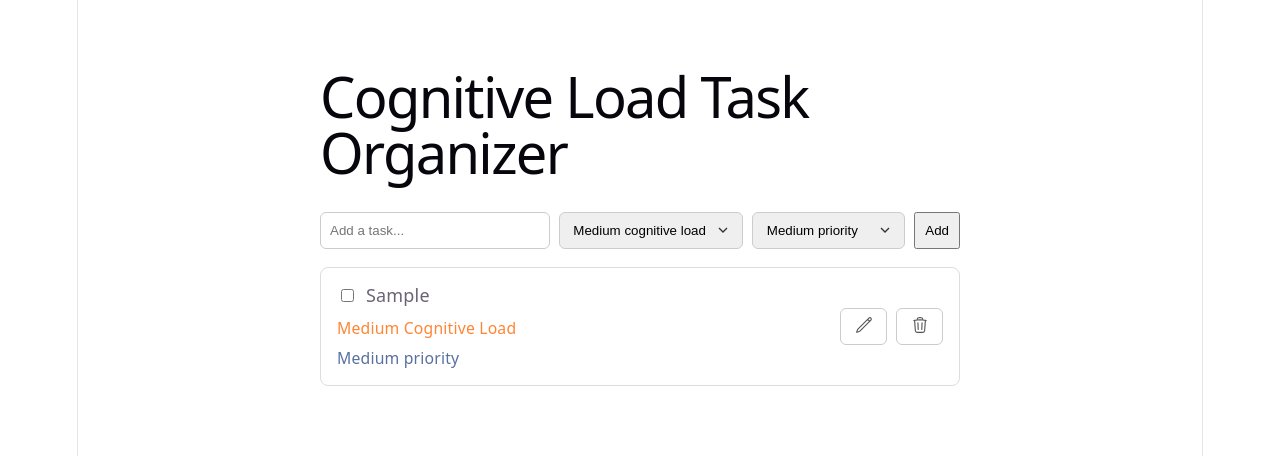
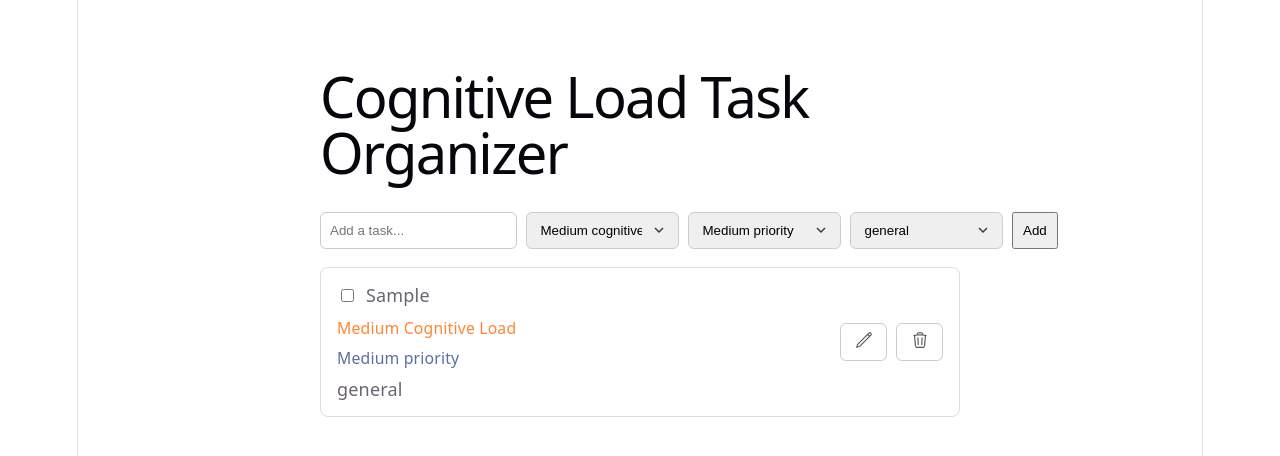
Before and after one commit to martinson-r/Cognitive-Load-Task-Organizer, a React (Vite) app: page / in a window 1280 px wide. Both pictures are taken after typing "Sample" into the empty fields and a click on the button "Add". Shown: the top 456 px of the page. Built offline with nearby package versions, Linux system fonts and the light colour scheme.

Commit message:
feat: add context selection to task form

```diff
--- a/src/App.jsx
+++ b/src/App.jsx
@@ -2,7 +2,11 @@ import { useEffect, useState } from "react";
 import "./App.css";
 import { getAllTasks, saveTask, deleteTask } from "./data/db";
 import TaskForm from "./components/TaskForm";
-import { LOAD_LABELS, PRIORITY_LABELS } from "./constants/TaskOptions";
+import {
+  LOAD_LABELS,
+  PRIORITY_LABELS,
+  DEFAULT_CONTEXT_OPTIONS,
+} from "./constants/TaskOptions";
 import TaskCard from "./components/TaskCard";
 
 function App() {
@@ -14,7 +18,12 @@ function App() {
   const [editLoad, setEditLoad] = useState("medium");
   const [priority, setPriority] = useState("medium");
   const [editPriority, setEditPriority] = useState("medium");
+  const [context, setContext] = useState("general");
+  const [editContext, setEditContext] = useState("general");
+  const [customContexts, setCustomContexts] = useState([]);
+  const [newContextInput, setNewContextInput] = useState("");
 
+  // load stored tasks from IndexedDB
   useEffect(() => {
     async function loadTasks() {
       try {
@@ -28,6 +37,32 @@ function App() {
     loadTasks();
   }, []);
 
+  // Load and save custom Context information to localStorage
+  useEffect(() => {
+  const storedContexts = localStorage.getItem("custom-context-options");
+  if (storedContexts) {
+    setCustomContexts(JSON.parse(storedContexts));
+  }
+  }, []);
+
+  useEffect(() => {
+    localStorage.setItem(
+      "custom-context-options",
+      JSON.stringify(customContexts)
+    );
+  }, [customContexts]);
+
+  function handleAddCustomContext() {
+    const trimmed = newContextInput.trim().toLowerCase();
+
+    if (!trimmed) return;
+    if (contextOptions.includes(trimmed)) return;
+
+    setCustomContexts((prev) => [...prev, trimmed]);
+    setContext(trimmed);
+    setNewContextInput("");
+  }
+
   async function addTask(e) {
     e.preventDefault();
 
@@ -38,6 +73,7 @@ function App() {
       title: input.trim(),
       load,
       priority,
+      context,
       done: false,
       createdAt: Date.now(),
     };
@@ -48,6 +84,7 @@ function App() {
       setInput("");
       setLoad("medium");
       setPriority("medium");
+      setContext("general");
     } catch (error) {
       console.error("Failed to save task:", error);
     }
@@ -67,6 +104,7 @@ function handleStartEdit(task) {
   setEditTitle(task.title);
   setEditLoad(task.load);
   setEditPriority(task.priority ?? "medium"); // Being extra safe in case old tasks don't have a priority set
+  setEditContext(task.context ?? "computer");
 }
 
 function handleCancelEdit() {
@@ -74,6 +112,7 @@ function handleCancelEdit() {
   setEditTitle("");
   setEditLoad("medium");
   setEditPriority("medium");
+  setEditContext("computer");
 }
 
 async function handleSaveEdit(id) {
@@ -90,6 +129,7 @@ async function handleSaveEdit(id) {
     title: trimmedTitle,
     load: editLoad,
     priority: editPriority,
+    context: editContext,
   };
 
   try {
@@ -139,6 +179,9 @@ async function handleToggleTask(id) {
         setLoad={setLoad}
         priority={priority}
         setPriority={setPriority}
+        context={context}
+        setContext={setContext}
+        contextOptions={DEFAULT_CONTEXT_OPTIONS}
         onSubmit={addTask}
         loadLabels={LOAD_LABELS}
         priorityLabels={PRIORITY_LABELS}
--- a/src/components/TaskCard.jsx
+++ b/src/components/TaskCard.jsx
@@ -91,6 +91,10 @@ function TaskCard({
             <span className={`task-priority task-priority--${priorityValue}`}>
               {priorityLabels[priorityValue] ?? priorityLabels.medium}
             </span>
+
+            <span className="task-context">
+                {task.context ?? "general"}
+            </span>
           </div>
 
           <div className="task-actions">
--- a/src/components/TaskForm.jsx
+++ b/src/components/TaskForm.jsx
@@ -5,6 +5,9 @@ function TaskForm({
   setLoad,
   priority,
   setPriority,
+  context,
+  setContext,
+  contextOptions,
   onSubmit,
   loadLabels,
   priorityLabels,
@@ -33,6 +36,14 @@ function TaskForm({
         ))}
       </select>
 
+      <select value={context} onChange={(e) => setContext(e.target.value)}>
+        {contextOptions.map((option) => (
+          <option key={option} value={option}>
+            {option}
+          </option>
+        ))}
+      </select>
+
       <button type="submit">Add</button>
     </form>
   );
--- a/src/constants/TaskOptions.jsx
+++ b/src/constants/TaskOptions.jsx
@@ -10,7 +10,7 @@ export const PRIORITY_LABELS = {
   high: "High priority",
 };
 
-export const CONTEXT_OPTIONS = [
+export const DEFAULT_CONTEXT_OPTIONS = [
   "kitchen",
   "bathroom",
   "garage",
@@ -20,4 +20,5 @@ export const CONTEXT_OPTIONS = [
   "outside",
   "laundry",
   "admin",
+  "general",
 ];
```
